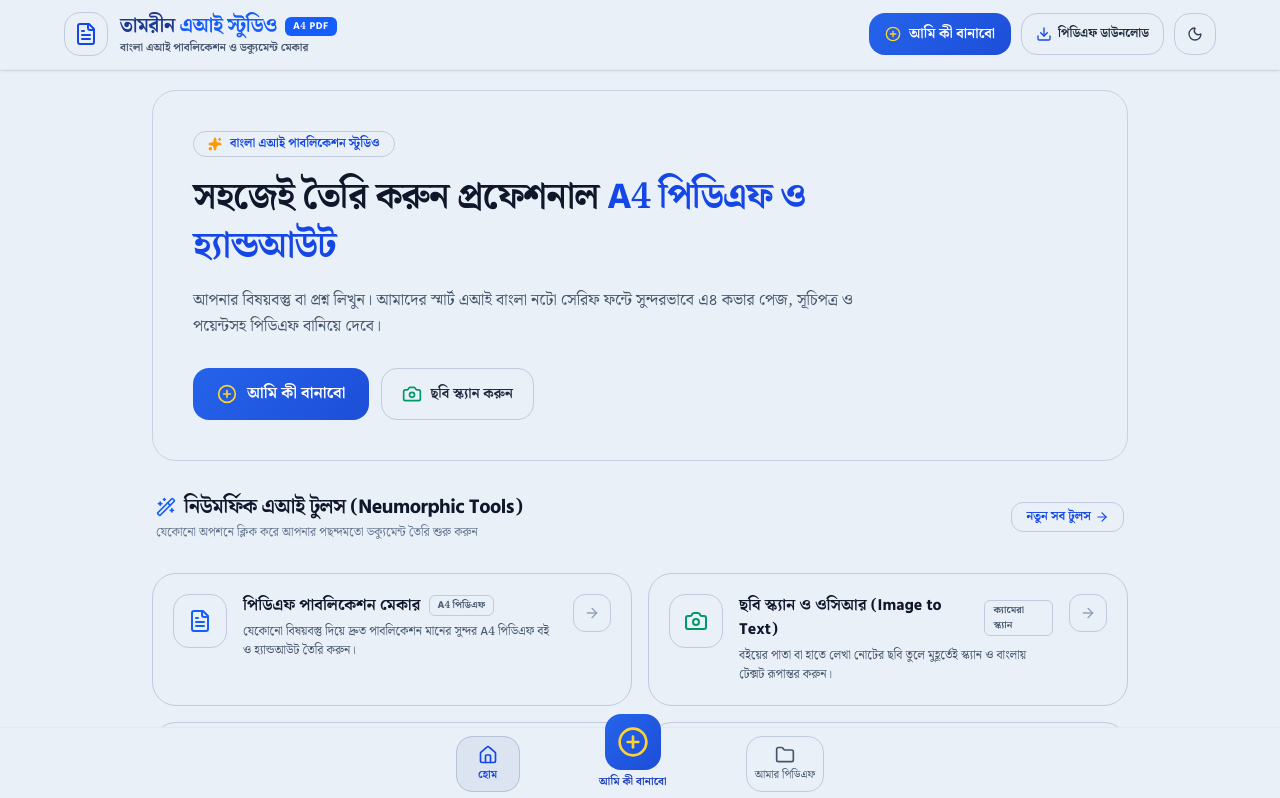
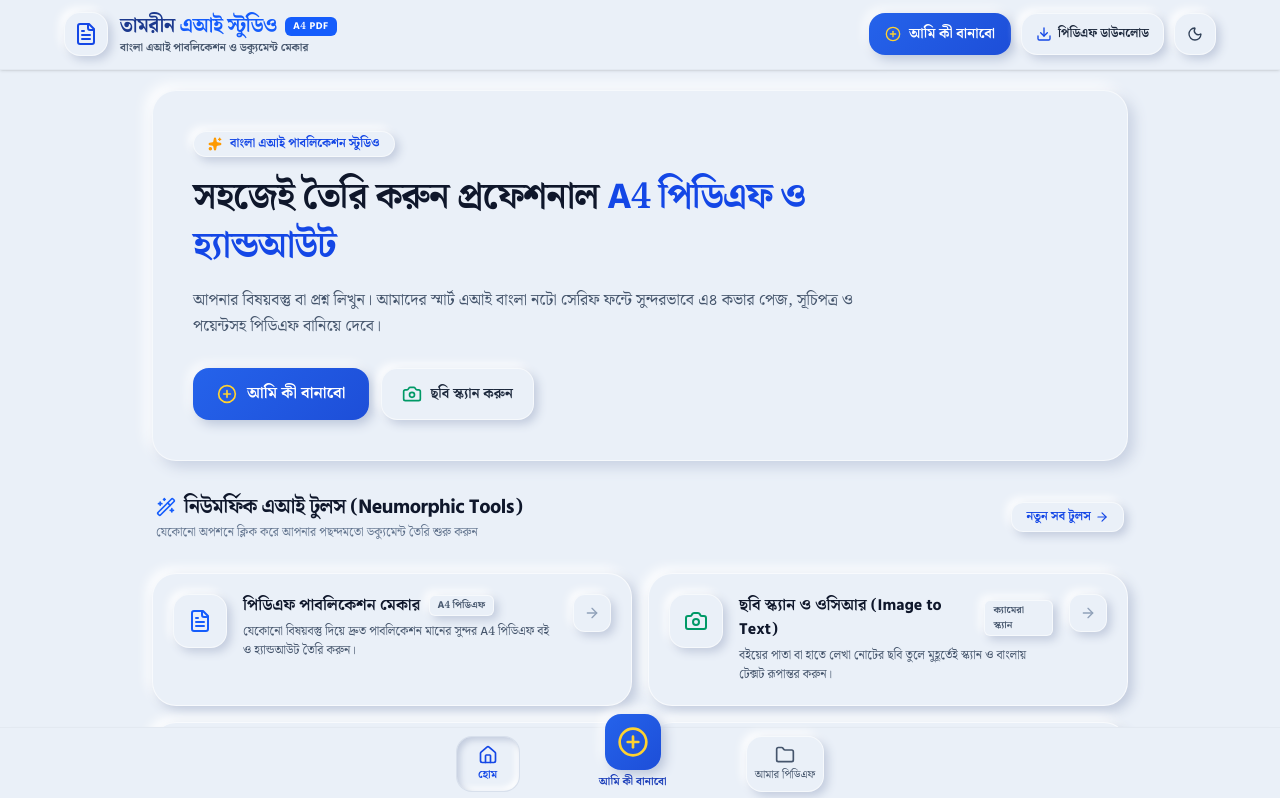
Before and after one commit to jbjobayer/Tamreen-pdf-maker, a React (Vite) app: page / in a window 1280 px wide. Shown: the top 798 px of the page. Built offline with nearby package versions, Linux system fonts and the light colour scheme; a web font is replaced by a local one.

Commit message:
style: implement neumorphic design system
Update CSS utility classes to feature soft shadows, depth, and inset effects, replacing flat styling with a cohesive Soft UI aesthetic.

```diff
--- a/src/index.css
+++ b/src/index.css
@@ -27,58 +27,58 @@
   }
 }
 
-/* Neumorphic / Flat UI System Styling */
+/* Neumorphic / Soft UI System Styling */
 .neu-bg {
   background-color: #eaf0f8;
 }
 
 .neu-flat {
   background: #eaf0f8;
-  box-shadow: none;
-  border: 1px solid #c8d1e2;
+  box-shadow: 6px 6px 14px #c8d1e2, -6px -6px 14px #ffffff;
+  border: 1px solid rgba(255, 255, 255, 0.6);
 }
 
 .neu-card {
   background: #eaf0f8;
-  box-shadow: none;
-  border: 1px solid #c2cbdd;
+  box-shadow: 5px 5px 12px #c2cbdd, -5px -5px 12px #ffffff;
+  border: 1px solid rgba(255, 255, 255, 0.7);
 }
 
 .neu-button {
   background: #eaf0f8;
-  box-shadow: none;
-  border: 1px solid #c2cbdd;
+  box-shadow: 4px 4px 10px #c2cbdd, -4px -4px 10px #ffffff;
+  border: 1px solid rgba(255, 255, 255, 0.6);
   transition: all 0.2s ease-in-out;
 }
 
 .neu-button:hover {
-  background: #deeaec;
-  box-shadow: none;
+  background: #eaf0f8;
+  box-shadow: 6px 6px 14px #b8c3d8, -6px -6px 14px #ffffff;
   transform: translateY(-1px);
 }
 
 .neu-button:active, .neu-pressed {
-  background: #dbe4f0;
-  box-shadow: none;
-  border: 1px solid #b4c3da;
+  background: #eaf0f8;
+  box-shadow: inset 3px 3px 6px #c2cbdd, inset -3px -3px 6px #ffffff;
+  border: 1px solid rgba(200, 209, 226, 0.5);
 }
 
 .neu-input {
-  background: #ffffff;
-  box-shadow: none;
-  border: 1px solid #c2cbdd;
+  background: #eaf0f8;
+  box-shadow: inset 3px 3px 6px #c2cbdd, inset -3px -3px 6px #ffffff;
+  border: 1px solid rgba(215, 225, 240, 0.8);
 }
 
 .neu-primary-btn {
   background: linear-gradient(135deg, #2563eb, #1d4ed8);
-  box-shadow: none;
+  box-shadow: 4px 4px 12px #b8c3d8, -4px -4px 12px #ffffff;
   color: #ffffff;
   transition: all 0.2s ease;
 }
 
 .neu-primary-btn:hover {
   background: linear-gradient(135deg, #1d4ed8, #1e40af);
-  box-shadow: none;
+  box-shadow: 6px 6px 16px #aeb9ce, -6px -6px 16px #ffffff;
   transform: translateY(-1px);
 }
 
@@ -94,39 +94,39 @@
 
 .dark .neu-flat {
   background: #0f1a36;
-  box-shadow: none;
-  border: 1px solid rgba(255, 255, 255, 0.12);
+  box-shadow: 6px 6px 14px #060b18, -6px -6px 14px #182954;
+  border: 1px solid rgba(255, 255, 255, 0.05);
 }
 
 .dark .neu-card {
   background: #0f1a36;
-  box-shadow: none;
-  border: 1px solid rgba(255, 255, 255, 0.12);
+  box-shadow: 5px 5px 12px #060b18, -5px -5px 12px #182954;
+  border: 1px solid rgba(255, 255, 255, 0.08);
 }
 
 .dark .neu-button {
   background: #0f1a36;
-  box-shadow: none;
-  border: 1px solid rgba(255, 255, 255, 0.12);
+  box-shadow: 4px 4px 10px #060b18, -4px -4px 10px #182954;
+  border: 1px solid rgba(255, 255, 255, 0.08);
   color: #f1f5f9;
 }
 
 .dark .neu-button:hover {
-  background: #15244a;
-  box-shadow: none;
+  background: #0f1a36;
+  box-shadow: 6px 6px 14px #040710, -6px -6px 14px #20366e;
 }
 
 .dark .neu-button:active, .dark .neu-pressed {
-  background: #0b1329;
-  box-shadow: none;
-  border: 1px solid rgba(255, 255, 255, 0.2);
+  background: #0f1a36;
+  box-shadow: inset 3px 3px 6px #060b18, inset -3px -3px 6px #182954;
+  border: 1px solid rgba(255, 255, 255, 0.1);
   color: #60a5fa;
 }
 
 .dark .neu-input {
   background: #0f1a36;
-  box-shadow: none;
-  border: 1px solid rgba(255, 255, 255, 0.15);
+  box-shadow: inset 3px 3px 6px #060b18, inset -3px -3px 6px #182954;
+  border: 1px solid rgba(255, 255, 255, 0.1);
   color: #f8fafc;
 }
 
@@ -135,8 +135,8 @@
   width: 210mm;
   min-height: 297mm;
   background-color: #ffffff;
-  box-shadow: none;
-  border: 1px solid #cbd5e1;
+  box-shadow: 0 10px 30px -5px rgba(0, 0, 0, 0.12), 0 4px 12px -2px rgba(0, 0, 0, 0.08);
+  border: 1px solid rgba(226, 232, 240, 0.9);
   position: relative;
   box-sizing: border-box;
 }
```
